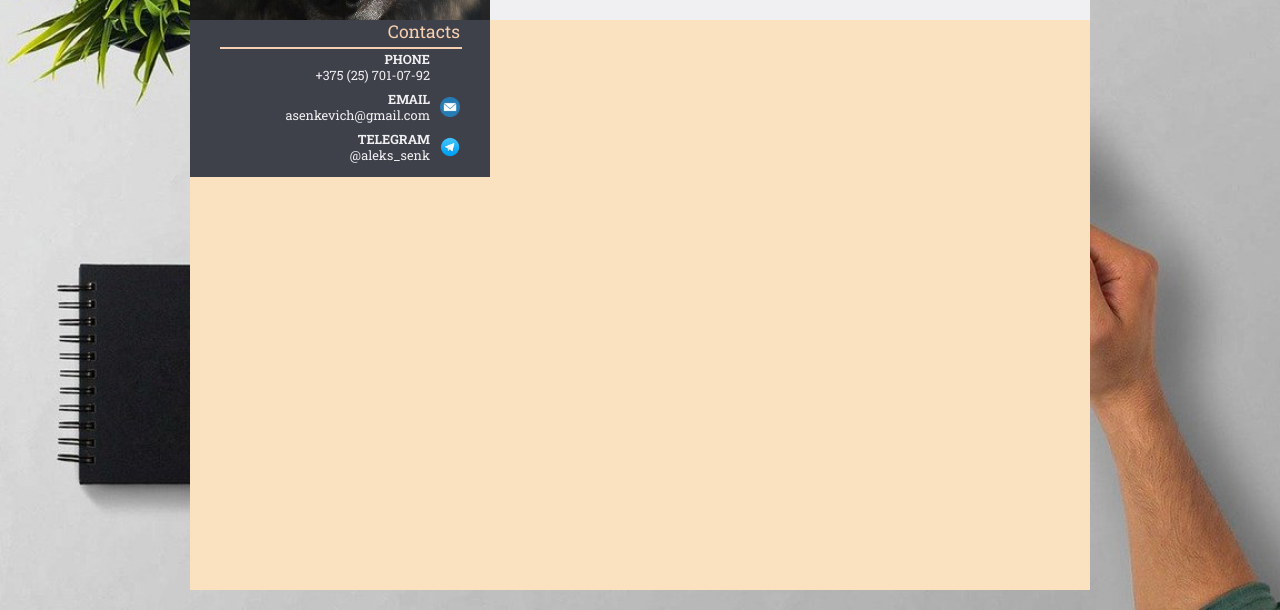
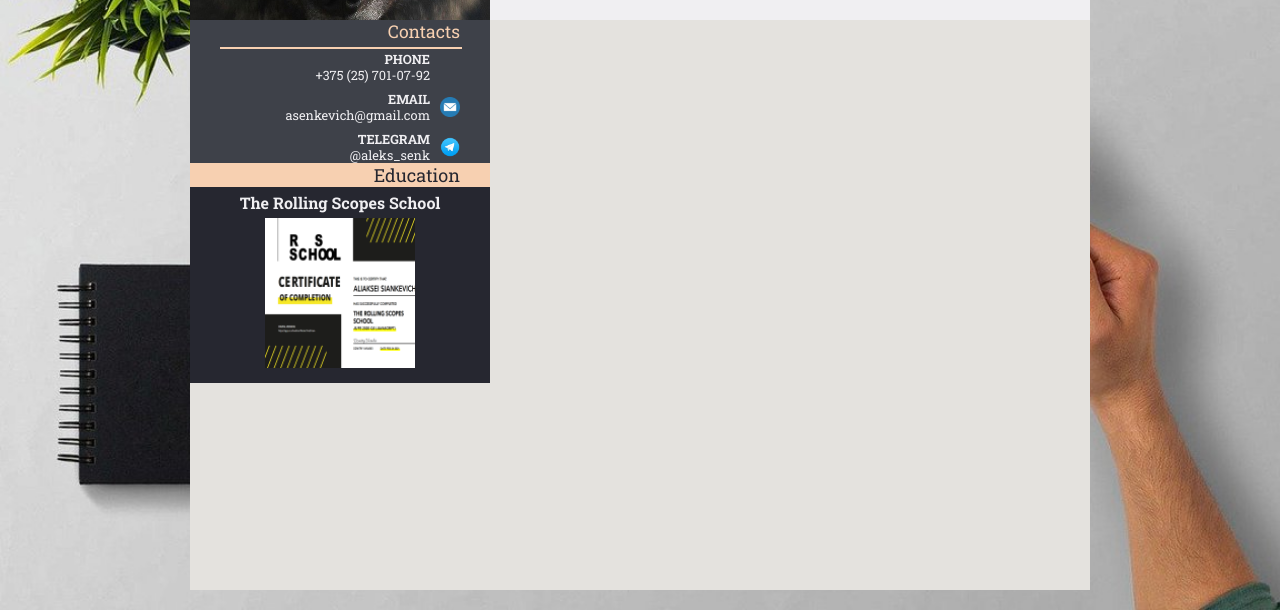
Before and after one commit to MVPmiami/TestTask, a website built with webpack: page index.html in a window 1280 px wide. Shown: the part 190-800 px from the top of the page. Built offline with nearby package versions, Linux system fonts and the light colour scheme; files whose address does not match are found by name.

Commit message:
add: add education block and adaptive

```diff
--- a/index.html
+++ b/index.html
@@ -44,7 +44,11 @@
                             <div class="telegram-ico"></div>
                         </div>
                     </div>
-                    <div class="education"></div>
+                    <div class="education">
+                        <h3 class="education-header">Education</h3>
+                        <h4 class="education-schoolname">The Rolling Scopes School</h4>
+                        <a href="https://app.rs.school/certificate/1mzb1asn" class="education-sertificate"></a>
+                    </div>
                     <div class="skills"></div>
                 </div>
                 <div class="right-side"></div>
--- a/src/sass/education.scss
+++ b/src/sass/education.scss
@@ -1,4 +1,58 @@
+$sertpos: 150px;
+
 .education{
+
   width: 100%;
-  height: 300px;
+  min-height: 250px;
+  background-color: #262730;
+  position: relative;
+
+  &-header{
+    color: #262730;
+    font-weight: 400;
+    font-size: 24px;
+    text-align: right;
+    padding-right: 30px;
+    background-color:#f7d0b1;
+  }
+
+  &-schoolname{
+    color: #f0eff2;
+    text-align: center;
+    padding-top: 15px;
+  }
+
+  &-sertificate{
+    width: $sertpos;
+    height: $sertpos;
+    background-image: url('./../img/sertificate.png');
+    background-repeat: no-repeat;
+    background-size: cover;
+    margin-top: 15px;
+    position: absolute;
+    left: calc((300px - 150px) / 2);
+  }
+
 }
+
+@media (max-width: 1440px ) and (max-height: 900px) {
+
+  .education{
+
+    min-height: 220px;
+
+    &-header{
+      font-size: 18px;
+    }
+
+    &-schoolname{
+      padding-top: 5px;
+    }
+
+    &-sertificate{
+      margin-top: 5px;
+    }
+
+  }
+
+}
--- a/src/sass/wrapperCV.scss
+++ b/src/sass/wrapperCV.scss
@@ -1,7 +1,7 @@
 .wrapper-CV {
   width: 900px;
   height: 95%;
-  background-color: #fae2c0;
+  background-color: #e4e2de;
 }
 
 .main {
```
Also changed, not shown: dist/bundle.css, dist/images/e4e620cb851441e497bae4d5606104b7.png (added), dist/index.html, src/img/sertificate.png (added).
